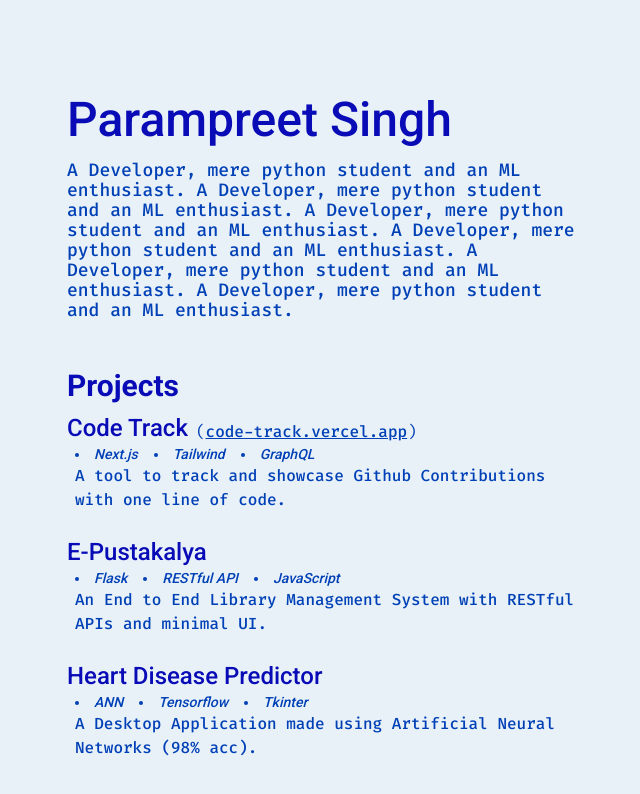
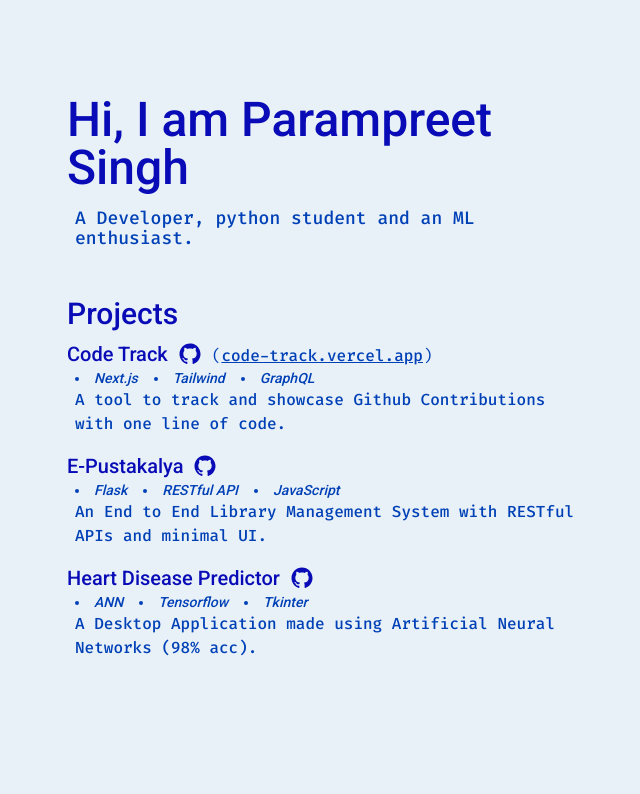
Before and after one commit to Param302/portfolio, a Next.js app in the folder portfolio/: page / in a window 1280 px wide. Shown: the top 794 px of the page, without its empty margins (317-957 px from the left). Built offline with nearby package versions, Linux system fonts and the light colour scheme.

Commit message:
update: add github logo

```diff
--- a/portfolio/src/app/components/About.js
+++ b/portfolio/src/app/components/About.js
@@ -1,9 +1,9 @@
 export default function About() {
     return (
         <section className="flex flex-col space-y-4">
-            <h1 className="text-5xl font-medium font-heading">Parampreet Singh</h1>
-            <p className="text-lg font-medium leading-5">
-                A Developer, mere python student and an ML enthusiast. A Developer, mere python student and an ML enthusiast. A Developer, mere python student and an ML enthusiast. A Developer, mere python student and an ML enthusiast. A Developer, mere python student and an ML enthusiast. A Developer, mere python student and an ML enthusiast.
+            <h1 className="text-5xl font-medium font-heading">Hi, I am Parampreet Singh</h1>
+            <p className="pl-2 text-lg font-medium leading-5">
+                A Developer, python student and an ML enthusiast.
             </p>
         </section>
     );
--- a/portfolio/src/app/components/Projects.js
+++ b/portfolio/src/app/components/Projects.js
@@ -1,13 +1,13 @@
 export default function Projects() {
     return (
         <section id="projects" className="flex flex-col space-y-2">
-            <h2 className="text-3xl font-semibold font-heading">Projects</h2>
-            <div className="flex flex-col space-y-6">
+            <h2 className="text-3xl font-medium font-heading">Projects</h2>
+            <div className="flex flex-col space-y-4">
                 <article>
                     <div className="flex flex-row items-center gap-2">
-                        <h3 className="text-2xl font-medium font-heading">Code Track</h3>
-                        {/* github logo */}
-                        <span className="self-end">(<a className="underline font-medium" href="https://code-track.vercel.app/">code-track.vercel.app</a>)</span>
+                        <h3 className="text-xl font-medium font-heading">Code Track</h3>
+                        <a href="https://github.com/Param302/CodeTrack/" target="_blank" rel="noopener noreferrer"><img src="github.svg" alt="Github" className="h-7 w-7"/></a>
+                        <span className="self-end">(<a className="underline font-medium" href="https://code-track.vercel.app/" target="_blank" rel="noopener noreferrer">code-track.vercel.app</a>)</span>
                     </div>
                     <ul className="list-disc list-inside italic flex flex-row gap-4 text-sm pl-2 font-heading font-medium">
                         <li>Next.js</li>
@@ -20,8 +20,8 @@
                 </article>
                 <article>
                     <div className="flex flex-row items-center gap-2">
-                        <h3 className="text-2xl font-medium font-heading">E-Pustakalya</h3>
-                        {/* github logo */}
+                        <h3 className="text-xl font-medium font-heading">E-Pustakalya</h3>
+                        <a href="https://github.com/Param302/Library-Management-System/" target="_blank" rel="noopener noreferrer"><img src="github.svg" alt="Github" className="h-7 w-7"/></a>
                     </div>
                     <ul className="list-disc list-inside italic flex flex-row gap-4 text-sm pl-2 font-heading font-medium">
                         <li>Flask</li>
@@ -34,8 +34,8 @@
                 </article>
                 <article>
                     <div className="flex flex-row items-center gap-2">
-                        <h3 className="text-2xl font-medium font-heading">Heart Disease Predictor</h3>
-                        {/* github logo */}
+                        <h3 className="text-xl font-medium font-heading">Heart Disease Predictor</h3>
+                        <a href="https://github.com/Param302/Heart-Disease-predictor/" target="_blank" rel="noopener noreferrer"><img src="github.svg" alt="Github" className="h-7 w-7"/></a>
                     </div>
                     <ul className="list-disc list-inside italic flex flex-row gap-4 text-sm pl-2 font-heading font-medium">
                         <li>ANN</li>
```
Also changed, not shown: portfolio/public/github.svg (added).
